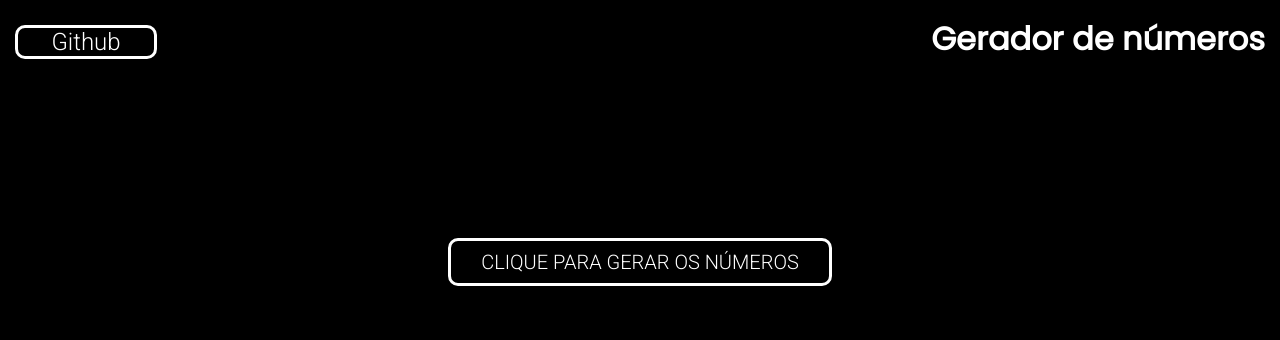
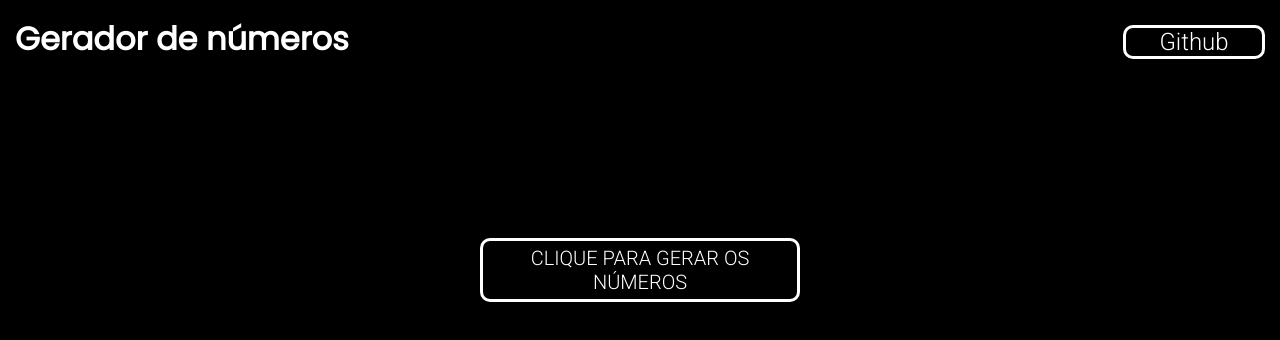
Before and after one commit to notedu/generator-number, a plain HTML site: page index.html in a window 1280 px wide. Drawn offline with Linux system fonts and the light colour scheme.

Commit message:
Changes Styles

```diff
--- a/css/style.css
+++ b/css/style.css
@@ -29,7 +29,6 @@ button:hover {
 /*Header*/
 header {
     display: flex;
-    flex-direction: row-reverse;
     justify-content: space-between;
     align-items: baseline;
     margin: 15px;
@@ -50,12 +49,12 @@ section {
 #bgenerator {
     font-family: var(--font-button);
     font-size: 20px;
-    height: 48px;
-    width: 384px;
+    height: 64px;
+    width: 320px;
     border-radius: 10px;
 }
 
-#pgenerator {
+#paragraphGenerator {
     padding-top: 10px;
     font-family: var(--font-text)
 }
```
